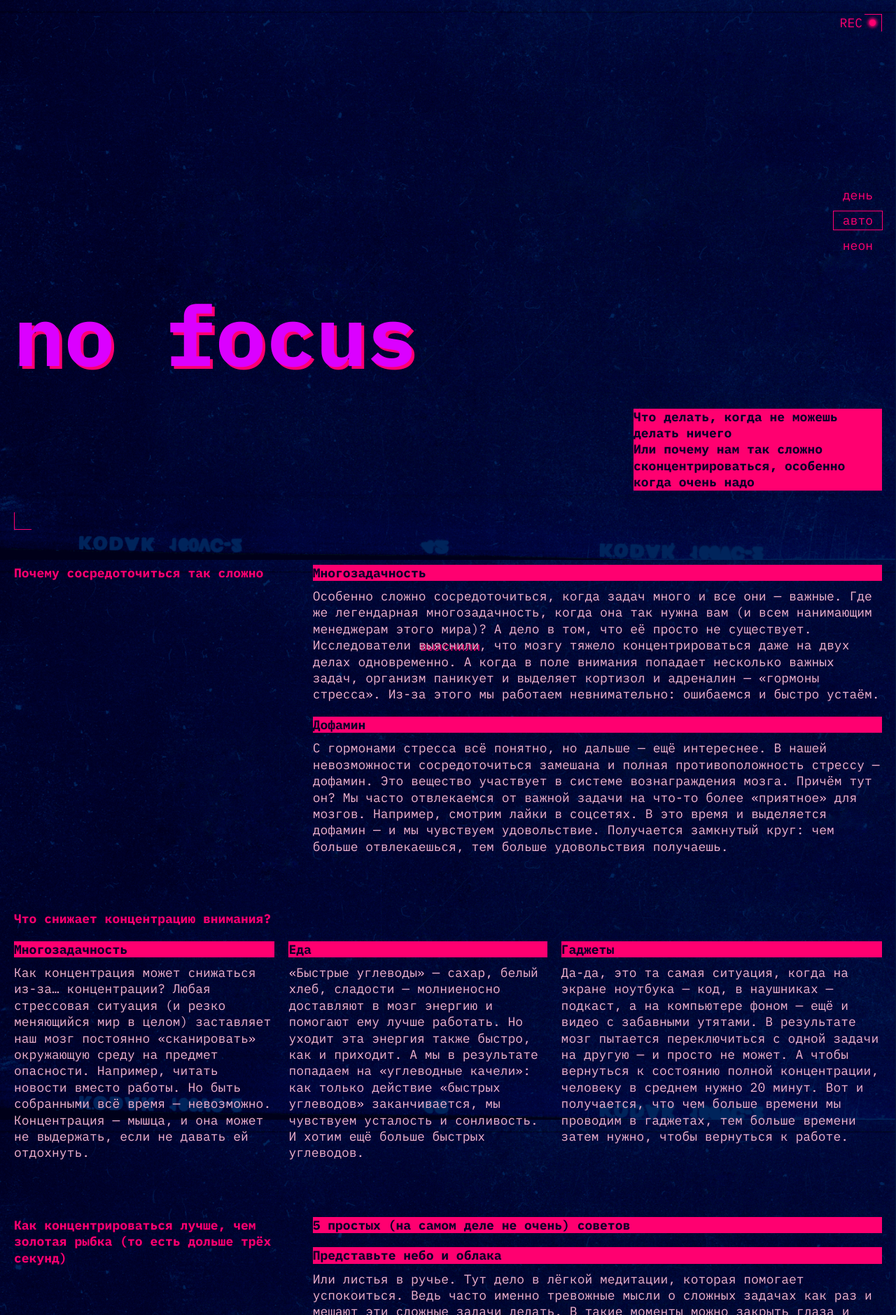
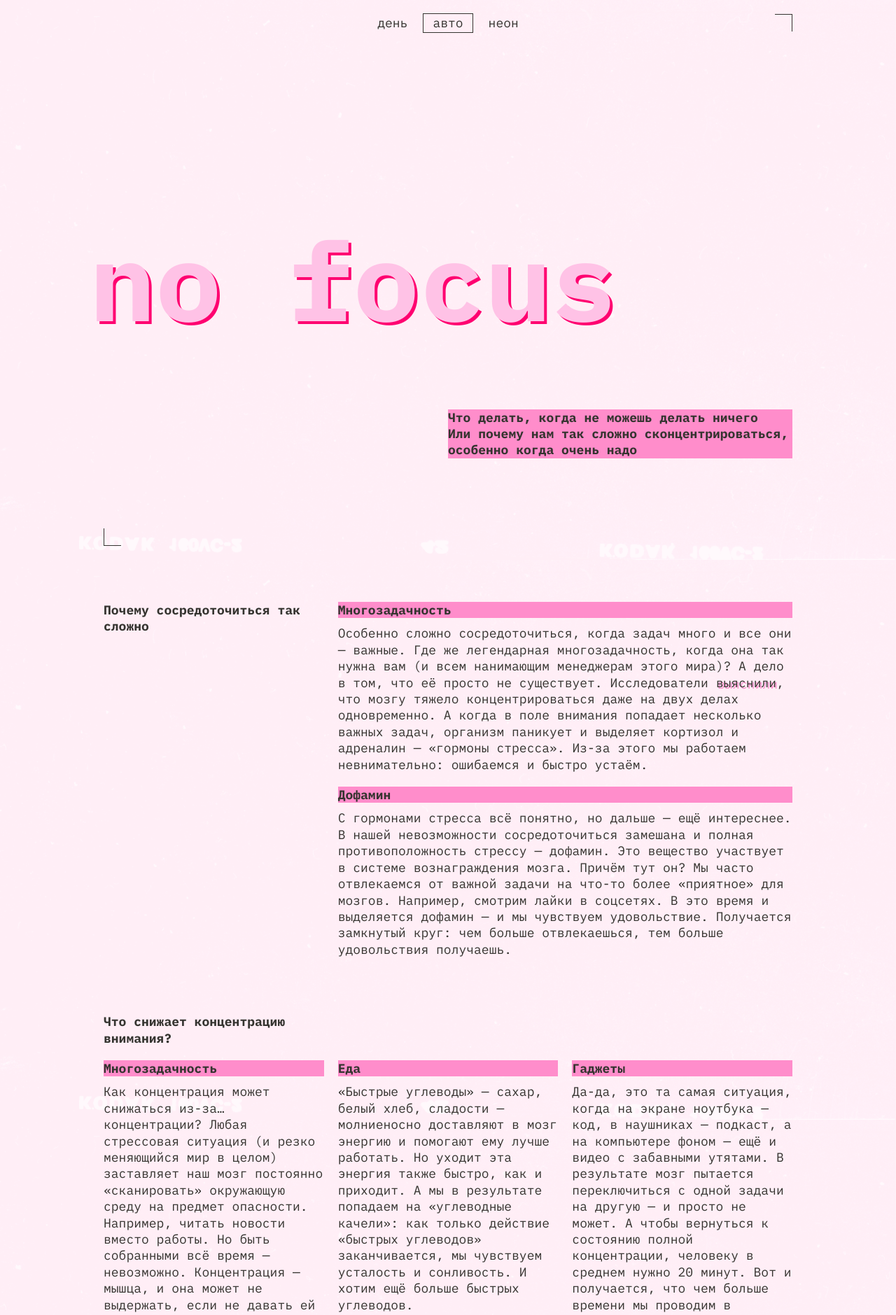
Before and after one commit to talumi/slozhno-sosredotochitsya, a plain HTML site: page index.html in a window 1280 px wide. Shown: the top 1879 px of the page at 70% size. Drawn offline with Linux system fonts and the light colour scheme.

Commit message:
desktop version and light theme

```diff
--- a/index.html
+++ b/index.html
@@ -45,19 +45,20 @@
         </ul>
       </nav>
       <h1 class="header__title">no focus</h1>
-      <p class="header__description title_decor">
+      <p class="header__description title-decor">
         Что делать, когда не можешь делать ничего<br/>
         Или почему нам так сложно сконцентрироваться, особенно когда очень надо
       </p>
     </header>
-    <main class="content-section">
-      <section class="reasons">
-        <h2 class="heading">
+    <main>
+      <section class="reasons content-section">
+        <h2 class="title">
           Почему сосредоточиться так сложно
         </h2>
         <ul class="card-list">
           <li class="card-list-item">
-            <h3 class="card__title title_decor">
+            <article>
+              <h3 class="card__title title-decor">
                 Многозадачность
               </h3>
               <p class="card__text">
@@ -65,15 +66,20 @@
                 они — важные. Где же легендарная многозадачность, когда она
                 так нужна вам (и всем нанимающим менеджерам этого мира)?
                 А дело в том, что её просто не существует. Исследователи
-              <a class="card__link" target="_blank">выяснили</a>,
+                <a class="card__link"
+                    target="_blank"
+                    href="https://dana.org/article/multicosts-of-multitasking/">
+                    выяснили</a>,
                 что мозгу тяжело концентрироваться даже на двух делах одновременно.
                 А когда в поле внимания попадает несколько важных задач, организм
                 паникует и выделяет кортизол и адреналин — «гормоны стресса».
                 Из-за этого мы работаем невнимательно: ошибаемся и быстро устаём.
               </p>
+            </article>
           </li>
           <li class="list-item">
-            <h3 class="card__title title_decor">
+            <article>
+              <h3 class="card__title title-decor">
                 Дофамин
               </h3>
               <p class="card__text">
@@ -86,17 +92,18 @@
                 чувствуем удовольствие. Получается замкнутый круг: чем больше
                 отвлекаешься, тем больше удовольствия получаешь.
               </p>
+            </article>
           </li>
         </ul>
       </section>
-      <section class="problems">
-        <h2 class="heading">
+      <section class="problems content-section">
+        <h2 class="title">
           Что снижает концентрацию внимания?
         </h2>
         <ul class="card-list problems-list">
           <li class="card-list-item">
             <article>
-              <h3 class="card__title title_decor">
+              <h3 class="card__title title-decor">
                 Многозадачность
               </h3>
               <p class="card__text">
@@ -111,7 +118,7 @@
           </li>
           <li class="card-list-item">
             <article>
-              <h3 class="card__title title_decor">
+              <h3 class="card__title title-decor">
                 Еда
               </h3>
               <p class="card__text">
@@ -126,7 +133,7 @@
           </li>
           <li class="card-list-item">
             <article>
-              <h3 class="card__title title_decor">
+              <h3 class="card__title title-decor">
                 Гаджеты
               </h3>
               <p class="card__text">
@@ -142,17 +149,18 @@
           </li>
         </ul>
       </section>
-      <section class="advices">
-        <h2 class="heading">
+      <section class="advices content-section">
+        <h2 class="title">
           Как концентрироваться лучше, чем золотая рыбка (то есть дольше трёх секунд)
         </h2>
         <div>
-          <h3 class="subtitle title_decor">
+          <h3 class="subtitle title-decor">
             5 простых (на самом деле не очень) советов
           </h3>
           <ul class="card-list">
             <li>
-              <h4 class="card__title title_decor">
+              <article>
+                <h4 class="card__title title-decor">
                   Представьте небо и облака
                 </h4>
                 <p class="card__text">
@@ -165,9 +173,11 @@
                   вернуться в настоящий момент, а не волноваться о потенциальных
                   проблемах из будущего.
                 </p>
+              </article>
             </li>
             <li>
-              <h4 class="card__title title_decor">
+              <article>
+                <h4 class="card__title title-decor">
                   Включите музыку
                 </h4>
                 <p class="card__text">
@@ -176,14 +186,20 @@
                   Подойдёт тихая, спокойная, умеренно-ритмичная. Можно вообще
                   попробовать включить плейлист в «белым шумом» или нейромузыкой.
                 </p>
+              </article>
             </li>
             <li>
-              <h4 class="card__title title_decor">
+              <article>
+                <h4 class="card__title title-decor">
                   Прогуляйтесь
                 </h4>
                 <p class="card__text">
                   Или даже пробегитесь. Лучше найти парк или лес: один эксперимент
-                <a class="card__link" target="_blank">показал</a>, что созерцание природы повышает
+                  <a class="card__link"
+                      target="_blank"
+                      href="https://www.sciencedirect.com/science/article/abs/pii/S0272494415000328">
+                      показал</a>,
+                  что созерцание природы повышает
                   концентрацию, в то время
                   как после просмотра городских пейзажей она наоборот понижается.
                   Можно совместить прогулку с физическими упражнениями или
@@ -191,9 +207,11 @@
                   лучше работать. Но и простая двадцатиминутная прогулка — тоже
                   отличный вариант.
                 </p>
+              </article>
             </li>
             <li>
-              <h4 class="card__title title_decor">
+              <article>
+                <h4 class="card__title title-decor">
                   Хорошо ешьте
                 </h4>
                 <p class="card__text">
@@ -202,9 +220,11 @@
                   с высоким содержанием клетчатки: овощи, ягоды, бобовые (нут,
                   чечевица, фасоль), коричневый рис, хлеб из цельнозерновой пшеницы.
                 </p>
+              </article>
             </li>
             <li>
-              <h4 class="card__title title_decor">
+              <article>
+                <h4 class="card__title title-decor">
                   Читайте
                 </h4>
                 <p class="card__text">
@@ -213,12 +233,13 @@
                   или даже секунд. А вот интересная книга способна затянуть и
                   на несколько часов и круто тренирует направленное внимание.
                 </p>
+              </article>
             </li>
           </ul>
         </div>
       </section>
-      <section class="gallery">
-        <h3 class="title_decor">
+      <section class="gallery content-section">
+        <h3 class="card__title title-decor">
           А можно в картинках?
         </h3>
         <div class="gallery-list">
@@ -256,7 +277,7 @@
       </section>
 
     </main>
-    <footer class="footer decorated-zone">
+    <footer class="footer decorated-zone content-section">
       <h2 class="footer__title">
         focus
       </h2>
--- a/styles/globals.css
+++ b/styles/globals.css
@@ -22,12 +22,6 @@ p {
   margin: 0;
 }
 
-h4 {
-  font-size: 18px;
-  line-height: 1.3em;
-  font-weight: normal;
-}
-
 ul {
   margin: 0;
   padding: 0;
@@ -46,7 +40,3 @@ a {
   font-size: inherit;
   line-height: inherit;
 }
-
-section {
-  margin-top: 50px;
-}
--- a/styles/light.css
+++ b/styles/light.css
@@ -9,4 +9,34 @@
     Так стили написанные ниже будут иметь больший вес,
     чем стили в медиазапросе предпочтений пользователя
   */
+  --background: url('../images/cover-image-light.png');
+  --accent-color: #FF8DCB;
+  --primary-color: #353430;
+  --banner-color: #FFC2E6;
+  --menu-theme-color: #353430;
+  --menu-theme-hover-color: #35343066;
+  --title-color: #353430;
+  --title-decor-color: #353430;
 }
+
+.theme_light .rec {
+  visibility: hidden;
+}
+
+@media (prefers-color-scheme: light) {
+
+  :root {
+    --background: url('../images/cover-image-light.png');
+    --accent-color: #FF8DCB;
+    --primary-color: #353430;
+    --banner-color: #FFC2E6;
+    --menu-theme-color: #353430;
+    --menu-theme-hover-color: #35343066;
+    --title-color: #353430;
+    --title-decor-color: #353430;
+  }
+
+  .rec {
+    visibility: hidden;
+  }
+}
--- a/styles/style.css
+++ b/styles/style.css
@@ -3,33 +3,33 @@
 .page {
   /* сохраните в разметке и стилях класс page. На его основе работает скрипт. */
   min-inline-size: 375px;
-  width: 100%;
+  max-inline-size: 1024px;
+  inline-size: 100%;
   margin: auto;
   align-items: center;
-  background-image: url('../images/cover-image-dark.png');
+  background-image: var(--background);
   background-position: center;
   background-size: cover;
   background-attachment: fixed;
-  padding-left: 10px;
-  padding-right: 10px;
   font-family: var(--main-font, sans-serif);
   font-weight: normal;
-}
-
-.header {
-  display: grid;
-  /*grid-template-rows: repeat(3, 1fr);*/
-  /*padding-top: 75px;*/
-  padding-top: max(75px, 20vw);
-  padding-bottom: 66px;
+  color: var(--primary-color);
+  font-size: 18px;
+  line-height: 1.3em;
 }
 
 .content-section {
+  padding-inline-start: var(--padding);
+  padding-inline-end: var(--padding);
+}
 
+.content-section:not(:first-of-type) {
+  margin-block-start: var(--margin);
 }
 
 .decorated-zone {
   position: relative;
+  block-size: max(668px, 100vh);
 }
 
 .decorated-zone::before {
@@ -37,10 +37,11 @@
   content: '';
   inline-size: 25px;
   block-size: 25px;
-  border-top: 1px solid var(--accent-color);
-  border-right: 1px solid var(--accent-color);
-  inset-inline-end: 0;
-  inset-block-start: 10px;
+  border-top: 1px solid var(--menu-theme-color);
+  border-right: 1px solid var(--menu-theme-color);
+  inset-inline-end: var(--padding);
+  inset-block-start: var(--padding);
+  z-index: -1;
 }
 
 .decorated-zone::after {
@@ -48,19 +49,19 @@
   content: '';
   inline-size: 25px;
   block-size: 25px;
-  border-bottom: 1px solid var(--accent-color);
-  border-left: 1px solid var(--accent-color);
-  inset-block-end: 10px;
-  inset-inline-start: 0;
+  border-block-end: 1px solid var(--menu-theme-color);
+  border-inline-start: 1px solid var(--menu-theme-color);
+  inset-block-end: var(--padding);
+  inset-inline-start: var(--padding);
+  z-index: -1;
 }
 
 .rec {
   color: var(--accent-color);
   position: absolute;
-  right: 28px; /* TODO проверить через pixel*/
-  top: 10px;
-  font-size: 18px;
   line-height: 25px;
+  inset-block-start: var(--padding);
+  inset-inline-end: calc(28px + var(--padding));
 }
 
 .rec::after {
@@ -69,14 +70,23 @@
   inline-size: 9px;
   block-size: 9px;
   inset-block-start: 8px;
-  margin-left: 10px; /* TODO заменить на логическую модель*/
+  margin-inline-start: 10px;
   background-color: var(--accent-color);
   border-radius: 50%;
   box-shadow: 0 0 4px 2px var(--accent-color);
+  z-index: -1;
+}
+
+.header {
+  display: grid;
+  grid-template-rows: repeat(3, 1fr);
+  padding-block-start: var(--padding);
+  margin-block-end: 40px;
 }
 
 .header__theme-menu {
   justify-self: end;
+  margin-block: 65px;
 }
 
 .header__theme-menu-list {
@@ -85,17 +95,13 @@
   gap: 10px;
 }
 
-.header__theme-menu-item {
-
-}
-
 .header__theme-menu-button {
   box-sizing: border-box;
-  height: 26px;
+  block-size: 26px;
   text-transform: lowercase;
   font-size: 18px;
   line-height: 1em;
-  color: var(--accent-color);
+  color: var(--menu-theme-color);
   font-family: 'IBM Plex mono';
   font-weight: normal;
   border-radius: 0;
@@ -107,7 +113,7 @@
 }
 
 .header__theme-menu-button:hover {
-  outline: 1px solid currentColor; /* TODO задать опасити 40%*/
+  outline: 1px solid var(--menu-theme-hover-color);
 }
 
 .header__theme-menu-button:focus {
@@ -115,86 +121,76 @@
 }
 
 .header__theme-menu-button:focus-visible {
-  border-bottom: 1px solid ;
+  border-block-end: 1px solid var(--accent-color);
 }
 
 .header__theme-menu-button_active {
-  outline: 1px solid var(--accent-color);
+  outline: 1px solid var(--menu-theme-color);
   pointer-events: none;
 }
 
 .header__title {
   font-size: clamp(7.25rem, 7.0115rem + 1.0178vw, 7.5rem);
   font-weight: bold;
-  color: #DB00FF;
-  text-shadow: 4px 4px 0 var(--accent-color);
-  line-height: 0.83em; /* TODO 0.825 */
-  margin-top: 65px;
+  color: var(--banner-color);
+  text-shadow: 4px 4px 0 var(--banner-shadow-color);
+  line-height: 0.83em;
+  margin-block-end: 55px;
 }
 
 .header__description {
+  columns: 2/3;
   font-size: 18px;
   line-height: 1.3em;
   font-weight: bold;
-  margin-top: 55px;
-  justify-self: end;
-  width: 355px
+  block-size: fit-content;
 }
 
-.title_decor {
+.title-decor {
   background-color: var(--accent-color);
-  color: #000028;
+  color: var(--title-decor-color);
 }
 
-.reasons {
-  margin-top: 40px;
-}
-
-.heading {
-  font-family: var(--main-font, sans-serif);
-  color: var(--accent-color);
-  margin-bottom: 20px;
+.title {
+  color: var(--title-color);
   font-weight: bold;
   font-size: 18px;
   line-height: 1.3em;
-  min-width: 236px;
+}
 
-}
-.subtitle { /* TODO переделать*/
-  margin-bottom: 20px;
+.subtitle {
+  margin-block-start: 20px;
   font-size: 18px;
   line-height: 1.3em;
+  font-weight: bold;
 }
 
 .card-list {
   display: flex;
   flex-direction: column;
   gap: 20px;
+  margin-block-start: 20px;
 }
 
 .card__title {
-  margin-bottom: 10px;
   font-weight: bold;
   font-size: 18px;
-  /*letter-spacing: -0.015em;*/
   line-height: 1.3em;
 }
 
 .card__text {
-  color: #F1B2CE;
-  font-size: 18px;
-  line-height: 1.3em;
   font-weight: normal;
-  margin-top: 10px;
+  margin-block-start: 10px;
 }
 
 .card__link {
+  text-decoration: none;
   text-shadow: 2px 2px 0 var(--accent-color);
   cursor: pointer;
 }
 
 .card__link:hover {
-  border-bottom: 1px solid #F1B2CE;
+  border-block-end: 1px solid var(--primary-color);
 }
 
 .card__link:focus {
@@ -202,68 +198,97 @@
 }
 
 .card__link:focus-visible {
-  outline: 1px solid #F1B2CE;
-}
-
-.problems {
-}
-
-.advices {
-}
-
-.gallery {
+  outline: 1px solid var(--primary-color);
 }
 
 .gallery-list {
-  margin-top: 10px;
+  margin-block-start: 10px;
   display: grid;
   gap: 10px;
 }
 
-.image { /* TODO использовать тег picture 12:30*/
+.image {
   display: block;
-  width: 100%;
-  height: auto;
+  inline-size: 100%;
 }
 
 .footer {
   display: flex;
-  margin-top: 40px;
-  height: 667px;
+  margin-block-start: 40px;
   align-items: center;
   justify-content: center;
 }
 
 .footer__title {
   font-size: clamp(7.25rem, 7.0115rem + 1.0178vw, 7.5rem);
-  color: #DB00FF;
+  color: var(--banner-color);
   font-weight: bold;
   text-shadow: 2px 2px 0 var(--accent-color);
   line-height: 0.825em;
 }
 
 @media (min-width: 768px) {
-  .page {
-    padding-top: 10px;
-    padding-right: 20px;
-    padding-left: 20px;
+
+  .content-section {
+    --padding: 20px;
+    --margin: 80px;
+  }
+
+  .decorated-zone {
+    block-size: max(1024px, 100vh);
+  }
+
+  .header {
+    gap: 20px;
+    grid-template-columns: repeat(2, 1fr);
+    grid-template-rows: repeat(3, 1fr);
+    padding-inline-start: 0;
+    padding-block-start: 0;
+    margin-block-end: 60px;
+  }
+
+  .header__theme-menu {
+    grid-column: 2/3;
+    margin-block-end: 40px;
+  }
+
+  .header__title {
+    font-size: clamp(7.5rem, 0.5625rem + 14.4531vw, 9.8125rem);
+    grid-column: 1/3;
+    grid-row: 2/3;
+    align-self: center;
+    margin-block: 0;
+  }
+
+  .header__description {
+    margin-block-start: 28px;
+    grid-column: 2/3;
+    grid-row: 3/4;
+    align-self: start;
+  }
+
+  .header__theme-menu {
+    align-self: end;
   }
 
   .reasons {
     display: grid;
     grid-template-columns: 1fr 2fr;
-    gap: 20px; /* TODO figma 20px*/
+    gap: 20px;
+  }
+
+  .reasons .card-list {
+    margin-block-start: 0;
   }
 
   .problems {
-    margin-top: 80px;
     display: grid;
     grid-template-columns: 1fr 2fr;
     gap: 20px;
   }
 
-  .problems .heading {
-    margin-bottom: 0;
+  .problems .card-list {
+    margin-block-start: 0;
   }
 
   .problems-list {
@@ -273,19 +298,18 @@
 
   .advices {
     display: grid;
-    margin-top: 80px;
     grid-template-columns: 1fr 2fr;
     gap: 20px;
   }
 
-  .gallery {
-    margin-top: 80px;
+  .subtitle {
+    margin-block-start: 0;
   }
 
   .gallery-list {
     grid-template-columns: repeat(3, 1fr);
     gap: 20px;
-    margin-top: 20px;
+    margin-block-start: 20px;
   }
 
   .image-sunset {
@@ -295,14 +319,14 @@
 
   .image-ice-cream {
     object-fit: cover;
-    height: 100%;
+    block-size: 100%;
     grid-column: 3/4;
     grid-row: 1/3;
   }
 
   .image-tape {
     object-fit: cover;
-    height: 100%;
+    block-size: 100%;
     grid-row: 2/4;
     grid-column: 1/2;
   }
@@ -317,16 +341,49 @@
     grid-row: 3/4;
   }
 
+  .footer {
+    margin-block-start: 60px;
+  }
+
+  .footer__title {
+    font-size: clamp(7.5rem, 0.5625rem + 14.4531vw, 9.8125rem);
+  }
+
 }
 
 @media (min-width: 1024px) {
-  .problems {
+
+  .decorated-zone {
+    block-size: max(768px, 100vh);
+  }
+
+  .header__theme-menu {
+    grid-column: 1/-1;
+    justify-self: center;
+    align-self: start;
+    margin-block-start: 20px;
+    margin-inline-start: 20px;
+  }
+
+  .header__theme-menu-list {
+    flex-direction: row;
+  }
+
+  .header__description {
+    margin-block-start: 38px;
+  }
+
+  .reasons {
+    gap: 10px;
   }
 
   .problems-list {
-    display: flex;
-    flex-direction: row;
+    display: grid;
+    grid-template-columns: repeat(3, 1fr);
+    gap: 20px;
   }
 
-
+  .advices {
+    gap: 10px;
+  }
 }
--- a/styles/variables.css
+++ b/styles/variables.css
@@ -4,7 +4,17 @@
 */
 
 :root {
+  --background: url('../images/cover-image-dark.png');
+  --menu-theme-color: #FF0070;
+  --menu-theme-hover-color: #FF007066;
+  --banner-color: #DB00FF;
+  --banner-shadow-color: #FF0070;
   --accent-color: #FF0070;
-  --text-color: #F1B2CE;
+  --accent-color-light: #FF007066;
+  --primary-color: #F1B2CE;
+  --title-color: #FF0070;
+  --title-decor-color: #000028;
   --main-font: 'IBM Plex mono';
+  --padding: 10px;
+  --margin: 50px;
 }
```
Also changed, not shown: styles/dark.css (+14 -0 lines). Lines whose indentation alone changed are shown as unchanged.
